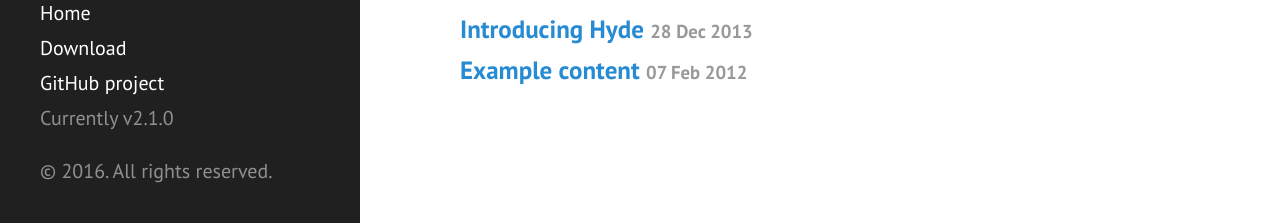
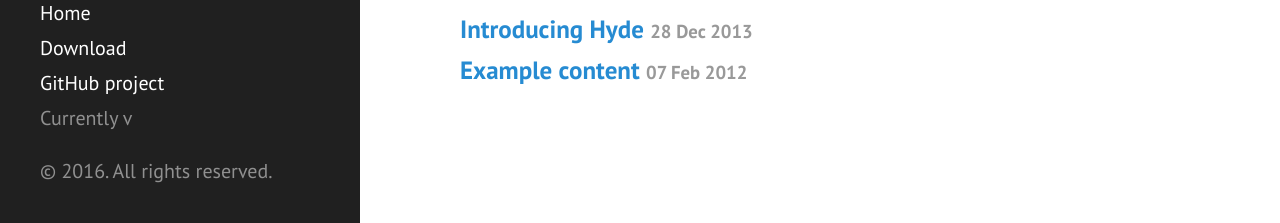
Before and after one commit to espm-288/rcds, a Jekyll site: the page built from docs/_posts/2012-02-06-whats-jekyll.md, in a window 1280 px wide and 927 px high. Shown: the part 701-924 px from the top of the window. Built offline with Jekyll 4.4.1, drawn with Linux system fonts in a browser that asks for light colours.

Commit message:
drop outdated config vars

```diff
--- a/docs/_config.yml
+++ b/docs/_config.yml
@@ -1,11 +1,3 @@
-# Dependencies
-markdown:         kramdown
-highlighter:      pygments
-
-# Permalinks
-permalink:        pretty
-relative_permalinks: true
-
 # Setup
 title:            'Reproducible and Collaborative Data Science'
 tagline:          'Environment and Society: Data Sciences for the 21st Century'
@@ -17,10 +9,5 @@
   name:           'Carl Boettiger'
   url:            http://carlboettiger.info
 
-paginate:         5
-
-# Custom vars
-version:          2.1.0
-
 github:
   repo:           https://github.com/ds421/rcds
```
